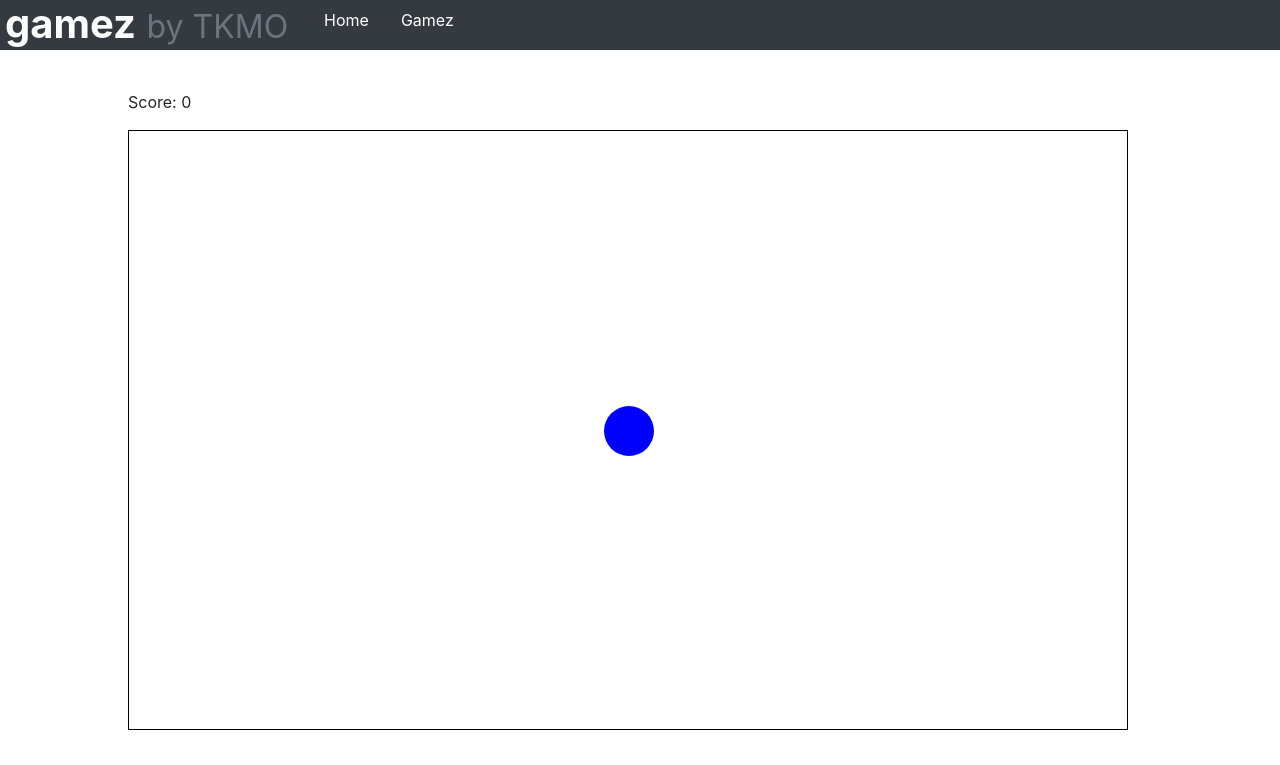
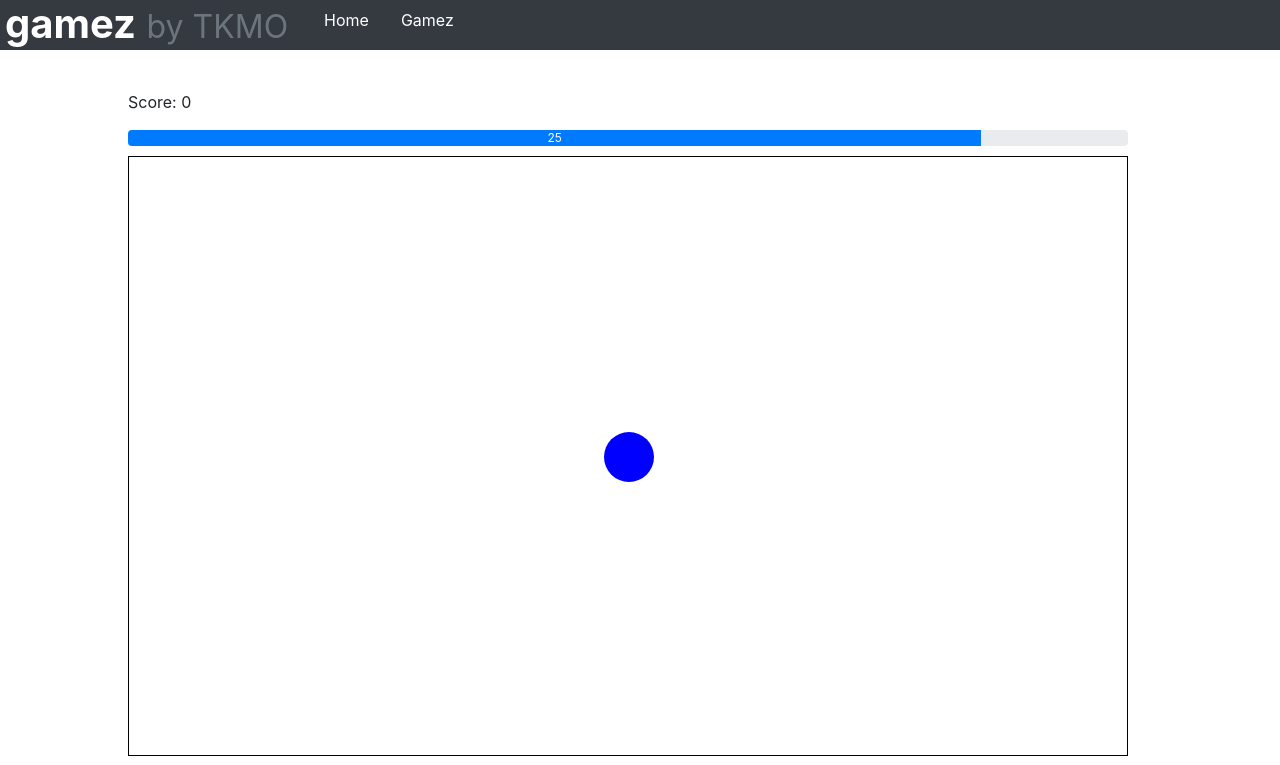
Before and after one commit to trevvork/gamez, a plain HTML site: page public/ballGame.html in a window 1280 px wide. Drawn offline with nearby package versions, Linux system fonts and the light colour scheme.

Commit message:
Added functionality for timer on BallGame TM

```diff
--- a/public/ballGame.html
+++ b/public/ballGame.html
@@ -36,7 +36,13 @@
         </div>
       </header>
       <div class="content">
-        <p>Score: <span id="score"></span></p>
+        <div class="titleBar">
+          <p>Score: <span id="score"></span></p>
+          <div class="progress" style="width: 1000px; margin: 10px 0px 10px 0px;">
+              <div id="progressBar" class="progress-bar" role="progressbar" aria-valuenow="0" aria-valuemin="0" aria-valuemax="100">
+                <span id="timeLabel"></span>
+              </div>
+        </div>
       <canvas id="myCanvas" width="998" height="598">
           Sorry, your browser does not support canvas.
       </canvas>
--- a/public/ballGame.js
+++ b/public/ballGame.js
@@ -1,5 +1,7 @@
 var canvas = document.getElementById('myCanvas');
 var label = document.getElementById('score');
+var timeLabel = document.getElementById('timeLabel');
+var progressBar = document.getElementById('progressBar');
 var ctx = canvas.getContext('2d');
 var xDim = 500;
 var yDim = 300;
@@ -7,7 +9,9 @@ var raf;
 var deltaX = 0;
 var deltaY = 0;
 var score = 0;
-var score = 0;
+var timePassed = 0;
+var GAME_LENGTH = 30; //seconds
+var progressPercent = 0;
 var randomX = Math.floor(Math.random() * Math.floor(canvas.width - 30)) + 30;
 var randomY = Math.floor(Math.random() * Math.floor(canvas.height - 30)) + 30;
 label.innerText = score;
@@ -90,9 +94,33 @@ function sound(src) {
 
 function startGame(){
     drawBall();
+    progressBar.innerHTML = GAME_LENGTH;
+    progressBar.style.width = "100%";
+    timePassed += 1;
     //pointSound = new sound("coin.mp3");
+}
 
-}
+var gameActive = setInterval(function() {
+    if(timePassed == GAME_LENGTH){
+        progressBar.className = "progress-bar bg-danger";
+        progressBar.style.width = "100%"
+        progressBar.innerHTML = 0;
+        clearInterval(gameActive);
+        setTimeout(function() {
+            alert("Game Over\nYour Score: " + score)
+        }, 650);
+    }
+    else {
+    progressBar.innerHTML = GAME_LENGTH - timePassed;
+    progressPercent = 100 - (timePassed / GAME_LENGTH) * 100;
+    console.log(Math.floor(progressPercent))
+    var percentWidth = Math.floor(progressPercent) + "%";
+    progressBar.style.width = percentWidth;
+    timePassed += 1;
+    }
+},1000);
+
+
 
 window.addEventListener("keydown", moveSomething, false);
 
```
